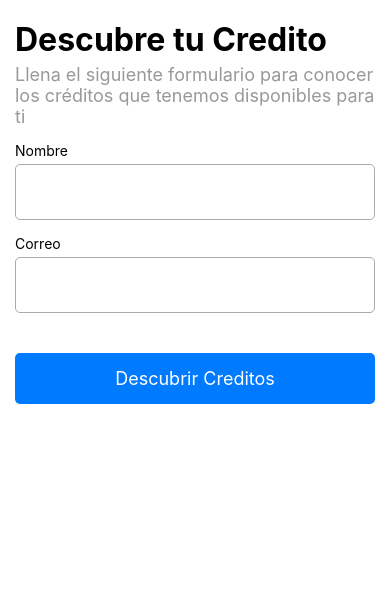
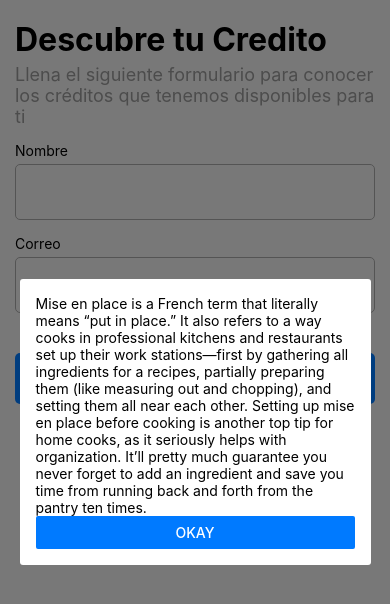
Before and after one commit to aldohmolina/ximpleChallenge, a React Native app: screen /ModalScreen in a window 390 px wide. Shown: the top 604 px of the page. Built offline with nearby package versions, Linux system fonts and the light colour scheme.

Commit message:
adding & config react-navigation

```diff
--- a/App.tsx
+++ b/App.tsx
@@ -1,19 +1,11 @@
-import {Text, TextInput, View} from 'react-native';
-import {ScreenContainer} from './components/ScreenContainer';
-import {AuthInput} from './components/AuthInput';
-import {ActionButton} from './components/ActionButton';
+import {NavigationContainer} from '@react-navigation/native';
+import {MainStackNavigation} from './router/MainStackNavigation';
 
 const App = () => {
   return (
-    <ScreenContainer
-      title="Descubre tu Credito"
-      subtitle="Llena el siguiente formulario para conocer  los créditos que tenemos disponibles para ti">
-      <View>
-        <AuthInput labelText="Nombre" />
-        <AuthInput labelText="Correo" />
-        <ActionButton title="Descubrir Creditos" />
-      </View>
-    </ScreenContainer>
+    <NavigationContainer>
+      <MainStackNavigation />
+    </NavigationContainer>
   );
 };
 
--- a/components/ScreenContainer.tsx
+++ b/components/FrameScreen.tsx
@@ -7,7 +7,7 @@ interface Props {
   children?: ReactNode;
 }
 
-export const ScreenContainer = ({children, title, subtitle}: Props) => {
+export const FrameScreen = ({children, title, subtitle}: Props) => {
   return (
     <>
       <SafeAreaView style={{paddingHorizontal: 15, paddingVertical: 10}}>
--- a/index.js
+++ b/index.js
@@ -1,3 +1,4 @@
+import 'react-native-gesture-handler';
 /**
  * @format
  */
--- /dev/null
+++ b/router/MainStackNavigation.tsx
@@ -0,0 +1,23 @@
+import {createStackNavigator} from '@react-navigation/stack';
+import {AuthScreen} from '../screens/AuthScreen';
+import ModalScreen from '../screens/ModalScreen';
+import {TransitionPresets} from '@react-navigation/stack';
+
+const Stack = createStackNavigator();
+
+export const MainStackNavigation = () => {
+  return (
+    <Stack.Navigator initialRouteName="Auth">
+      <Stack.Screen
+        name="Auth"
+        component={AuthScreen}
+        options={{headerShown: false}}
+      />
+      <Stack.Screen
+        name="ModalScreen"
+        component={ModalScreen}
+        options={{presentation: 'transparentModal', headerShown: false}}
+      />
+    </Stack.Navigator>
+  );
+};
--- /dev/null
+++ b/screens/AuthScreen.tsx
@@ -0,0 +1,27 @@
+import {View} from 'react-native';
+import {AuthInput} from '../components/AuthInput';
+import {ActionButton} from '../components/ActionButton';
+import {FrameScreen} from '../components/FrameScreen';
+import {useNavigation} from '@react-navigation/native';
+
+export const AuthScreen = () => {
+  const navigation = useNavigation<any>();
+  return (
+    <>
+      <FrameScreen
+        title="Descubre tu Credito"
+        subtitle="Llena el siguiente formulario para conocer  los créditos que tenemos disponibles para ti">
+        <View>
+          <AuthInput labelText="Nombre" />
+          <AuthInput labelText="Correo" />
+          <ActionButton
+            title="Descubrir Creditos"
+            onPress={() => {
+              navigation.navigate('ModalScreen');
+            }}
+          />
+        </View>
+      </FrameScreen>
+    </>
+  );
+};
--- /dev/null
+++ b/screens/ModalScreen.tsx
@@ -0,0 +1,68 @@
+import {
+  Animated,
+  View,
+  Text,
+  Pressable,
+  Button,
+  StyleSheet,
+} from 'react-native';
+import {useTheme} from '@react-navigation/native';
+import {useCardAnimation} from '@react-navigation/stack';
+
+function ModalScreen({navigation}: any) {
+  const {colors} = useTheme();
+  const {current} = useCardAnimation();
+
+  return (
+    <View
+      style={{
+        flex: 1,
+        alignItems: 'center',
+        justifyContent: 'center',
+      }}>
+      <Pressable
+        style={[
+          StyleSheet.absoluteFill,
+          {backgroundColor: 'rgba(0, 0, 0, 0.5)'},
+        ]}
+        onPress={navigation.goBack}
+      />
+      <Animated.View
+        style={{
+          padding: 16,
+          width: '90%',
+          maxWidth: 400,
+          borderRadius: 3,
+          backgroundColor: colors.card,
+          transform: [
+            {
+              scale: current.progress.interpolate({
+                inputRange: [0, 1],
+                outputRange: [0.9, 1],
+                extrapolate: 'clamp',
+              }),
+            },
+          ],
+        }}>
+        <Text>
+          Mise en place is a French term that literally means “put in place.” It
+          also refers to a way cooks in professional kitchens and restaurants
+          set up their work stations—first by gathering all ingredients for a
+          recipes, partially preparing them (like measuring out and chopping),
+          and setting them all near each other. Setting up mise en place before
+          cooking is another top tip for home cooks, as it seriously helps with
+          organization. It’ll pretty much guarantee you never forget to add an
+          ingredient and save you time from running back and forth from the
+          pantry ten times.
+        </Text>
+        <Button
+          title="Okay"
+          color={colors.primary}
+          style={{alignSelf: 'flex-end'}}
+          onPress={navigation.goBack}
+        />
+      </Animated.View>
+    </View>
+  );
+}
+export default ModalScreen;
```
Also changed, not shown: package.json (+7 -0 lines), 3 other files (tests, documents, lock files or other folders).
